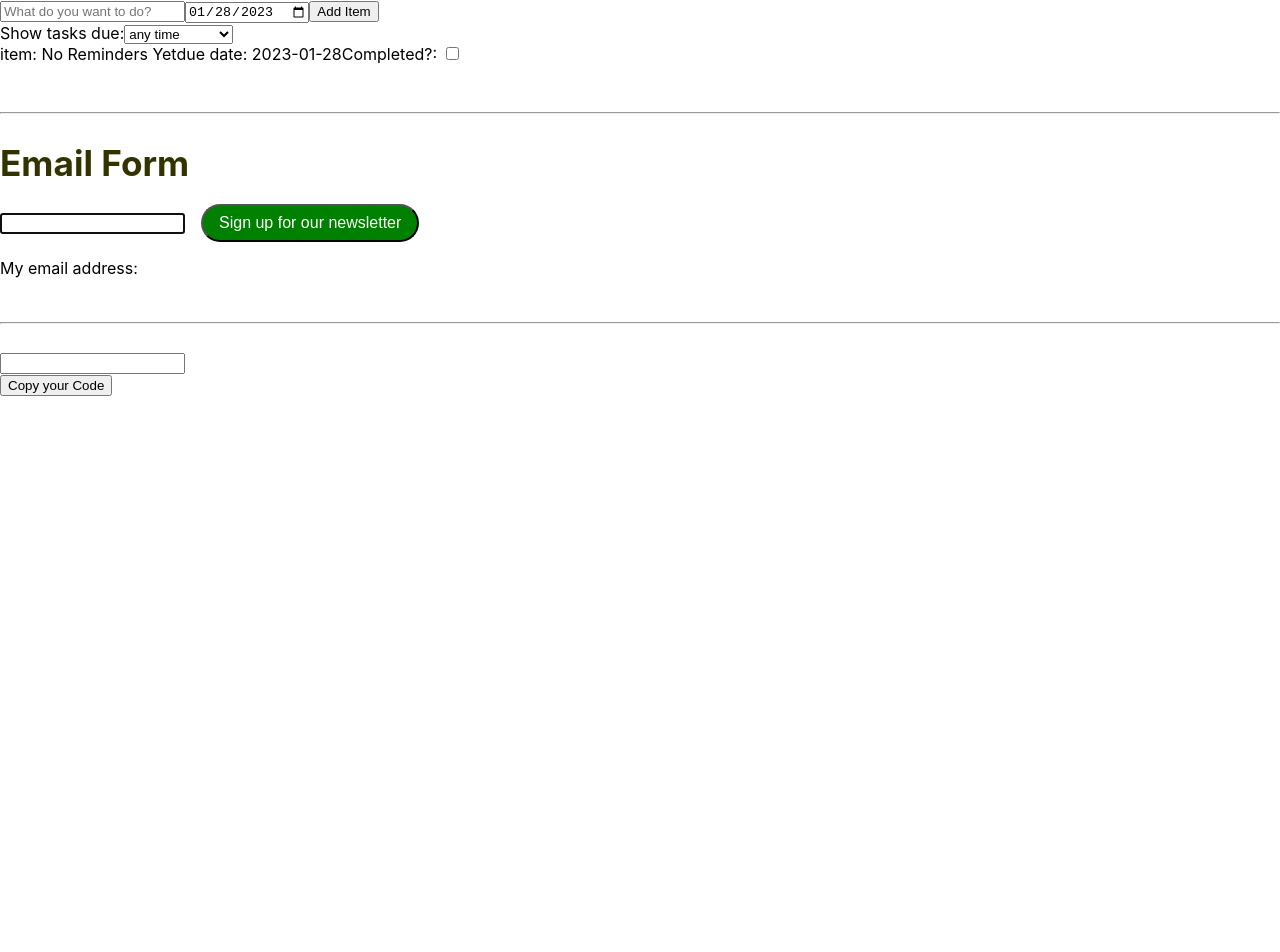
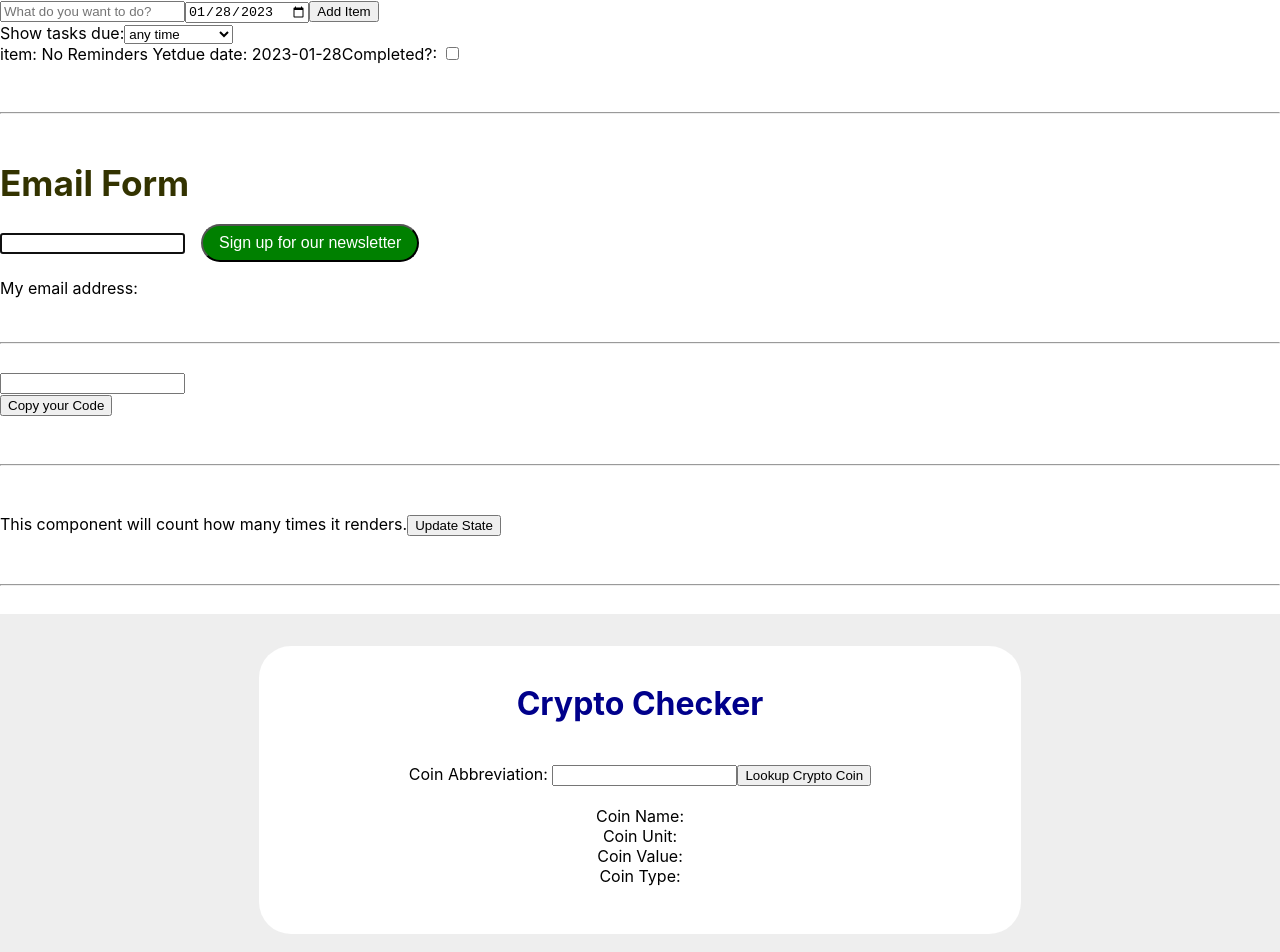
Before and after one commit to godsononah/reminders-app, a React (Create React App) app: page / in a window 1280 px wide. Shown: the top 952 px of the page. Before the commit the page ends 800 px from the top, so only its background shows below. Built offline with nearby package versions, Linux system fonts and the light colour scheme.

Commit message:
Added a crypto coin checker app

```diff
--- a/src/App.js
+++ b/src/App.js
@@ -3,6 +3,8 @@ import InputForm from './InputForm';
 import FilterSelect from './FilterSelect';
 import RemindersList from './RemindersList';
 import TestForm from './TestForm';
+import RenderCounter from './RenderCounter';
+import Crypto from './Crypto';
 
 function App() {
     const [reminders, setReminders] = useState();
@@ -65,11 +67,12 @@ function App() {
                        addNewReminder={addNewReminder} />
             <FilterSelect selectedFilter={selectedFilter} setSelectedFilter={setSelectedFilter} />
             <RemindersList reminders={filteredList} setIsComplete={setIsComplete} />
-            <br />
-            <br />
-            <hr />
-            <br />
+            <br /><br /><hr /><br /><br />
             <TestForm />
+            <br /><br /><hr /><br /><br />
+            <RenderCounter />
+            <br /><br /><hr /><br />
+            <Crypto />
         </div>
     );
 }
--- /dev/null
+++ b/src/Crypto.js
@@ -0,0 +1,66 @@
+import { useEffect, useState } from "react";
+
+function Crypto() {
+    const [coinAbbrev, setCoinAbbrev] = useState('');
+    const [coinUnit, setCoinUnit] = useState('');
+    const [coinName, setCoinName] = useState('');
+    const [coinValue, setCoinValue] = useState('');
+    const [coinType, setCoinType] = useState('');
+
+    const API_URL = 'https://api.coingecko.com/api/v3/exchange_rates';
+
+    const updateCoinAbbrev = (e) => {
+        e.preventDefault();
+        setCoinName('');
+        setCoinUnit('');
+        setCoinValue('');
+        setCoinType('');
+        setCoinAbbrev(e.target.coinAbbrev.value);
+        e.target.coinAbbrev.value = '';
+    }
+
+    useEffect(() => {
+        if (coinAbbrev) {
+            function manageData(rates) {
+                setCoinUnit(rates[coinAbbrev].unit);
+                setCoinName(rates[coinAbbrev].name);
+                setCoinValue(rates[coinAbbrev].value);
+                setCoinType(rates[coinAbbrev].type);
+            }
+
+            const loadCoinData = async () => {
+                try {
+                    const response = await fetch(API_URL);
+                    const data = await response.json();
+                    const rates = data.rates;
+                    manageData(rates);
+                } catch (error) {
+                    console.error(error);
+                }
+            }
+
+            loadCoinData();
+        }
+    }, [coinAbbrev]);
+
+    return (
+        <div style={{backgroundColor: "#eee", padding: "2em"}}>
+            <div style={{width: "60%", margin: "auto", backgroundColor: "white", padding: "1em", borderRadius: "2em"}}>
+                <h1 style={{textAlign: "center", color: "darkblue"}}>Crypto Checker</h1>
+                <br />
+                <form onSubmit={updateCoinAbbrev} style={{textAlign: "center", marginBottom: "2em"}}>
+                    Coin Abbreviation: <input type="text" name="coinAbbrev" />
+                    <button type="submit">Lookup Crypto Coin</button>
+                    <br /><br />
+
+                    Coin Name:  {coinName}<br />
+                    Coin Unit:  <span style={{color: "red", fontWeight: "bold"}}>{coinAbbrev.toUpperCase()}</span><br />
+                    Coin Value: <span style={{color: "green", fontWeight: "bold"}}>{coinValue}</span><br />
+                    Coin Type:  {coinType}<br />
+                </form>
+            </div>
+        </div>
+    )
+}
+
+export default Crypto;
--- /dev/null
+++ b/src/RenderCounter.js
@@ -0,0 +1,16 @@
+import { useEffect, useState } from "react";
+
+function RenderCounter() {
+    const [count, setCount] = useState(0);
+
+    useEffect(() => {console.log(count)});
+
+    return (
+        <div>
+            This component will count how many times it renders.
+            <button onClick={() => setCount((prev) => prev + 1)}>Update State</button>
+        </div>
+    );
+}
+
+export default RenderCounter;
```
